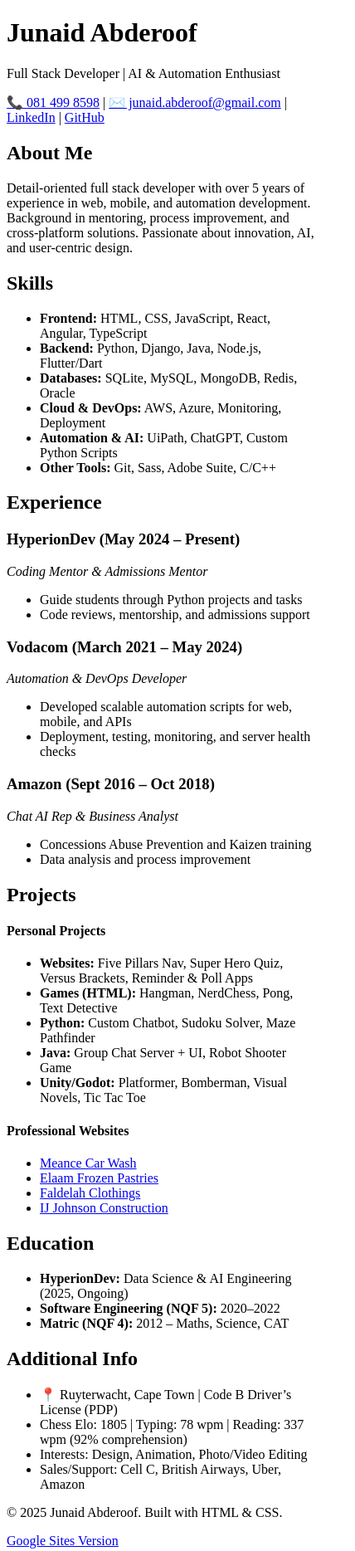
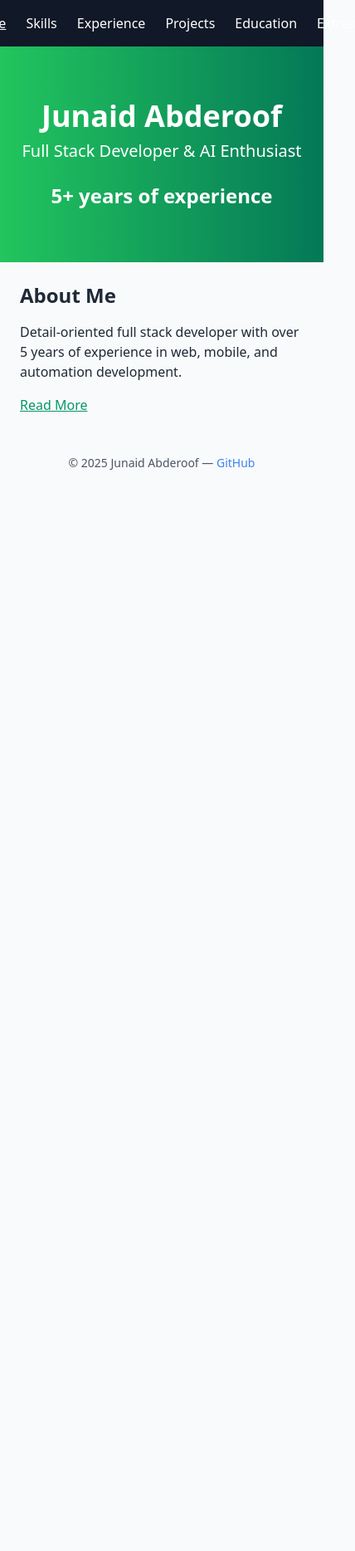
Before and after one commit to abderoofyt/cv, a plain HTML site: page index.html in a window 390 px wide. Shown: the whole page at 83% size, 428 px wide, since content can reach past the window. After the commit the page ends 844 px from the top, so only its background shows below. Drawn offline with nearby package versions, Linux system fonts and the light colour scheme.

Commit message:
Add files via upload

```diff
--- a/index.html
+++ b/index.html
@@ -1,119 +1,52 @@
+<!-- index.html -->
 <!DOCTYPE html>
 <html lang="en">
 <head>
   <meta charset="UTF-8" />
   <meta name="viewport" content="width=device-width, initial-scale=1.0"/>
-  <title>Junaid Abderoof | Full Stack Developer</title>
-  <link rel="stylesheet" href="styles.css" />
-  <link rel="preconnect" href="https://fonts.googleapis.com">
-  <link href="https://fonts.googleapis.com/css2?family=Inter:wght@400;700&display=swap" rel="stylesheet">
+  <title>Junaid Abderoof | Home</title>
+  <script src="https://cdn.tailwindcss.com"></script>
+  <script src="https://unpkg.com/aos@2.3.4/dist/aos.js"></script>
+  <link href="https://unpkg.com/aos@2.3.4/dist/aos.css" rel="stylesheet"/>
 </head>
-<body>
+<body class="bg-gray-50 text-gray-800">
+  <nav class="bg-gray-900 text-white p-4 flex justify-center space-x-6">
+    <a href="index.html" class="underline">Home</a>
+    <a href="skills.html">Skills</a>
+    <a href="experience.html">Experience</a>
+    <a href="projects.html">Projects</a>
+    <a href="education.html">Education</a>
+    <a href="extras.html">Extras</a>
+  </nav>
 
-  <header>
-    <div class="container">
-      <h1>Junaid Abderoof</h1>
-      <p>Full Stack Developer | AI & Automation Enthusiast</p>
-      <div class="contact">
-        <a href="tel:+27814998598">📞 081 499 8598</a> |
-        <a href="mailto:junaid.abderoof@gmail.com">✉️ junaid.abderoof@gmail.com</a> |
-        <a href="https://linkedin.com/in/junaid-abderoof" target="_blank">LinkedIn</a> |
-        <a href="https://github.com/abderoofyt" target="_blank">GitHub</a>
-      </div>
-    </div>
+  <header class="text-center py-16 bg-gradient-to-r from-green-500 to-emerald-700 text-white" data-aos="fade-in">
+    <h1 class="text-4xl font-bold">Junaid Abderoof</h1>
+    <p class="text-xl mt-2">Full Stack Developer & AI Enthusiast</p>
+    <p class="text-2xl font-semibold mt-6"><span id="years">0</span>+ years of experience</p>
   </header>
 
-  <section class="about container">
-    <h2>About Me</h2>
-    <p>Detail-oriented full stack developer with over 5 years of experience in web, mobile, and automation development. Background in mentoring, process improvement, and cross-platform solutions. Passionate about innovation, AI, and user-centric design.</p>
-  </section>
-
-  <section class="skills container">
-    <h2>Skills</h2>
-    <ul>
-      <li><strong>Frontend:</strong> HTML, CSS, JavaScript, React, Angular, TypeScript</li>
-      <li><strong>Backend:</strong> Python, Django, Java, Node.js, Flutter/Dart</li>
-      <li><strong>Databases:</strong> SQLite, MySQL, MongoDB, Redis, Oracle</li>
-      <li><strong>Cloud & DevOps:</strong> AWS, Azure, Monitoring, Deployment</li>
-      <li><strong>Automation & AI:</strong> UiPath, ChatGPT, Custom Python Scripts</li>
-      <li><strong>Other Tools:</strong> Git, Sass, Adobe Suite, C/C++</li>
-    </ul>
-  </section>
-
-  <section class="experience container">
-    <h2>Experience</h2>
-
-    <div class="job">
-      <h3>HyperionDev (May 2024 – Present)</h3>
-      <p><em>Coding Mentor & Admissions Mentor</em></p>
-      <ul>
-        <li>Guide students through Python projects and tasks</li>
-        <li>Code reviews, mentorship, and admissions support</li>
-      </ul>
-    </div>
-
-    <div class="job">
-      <h3>Vodacom (March 2021 – May 2024)</h3>
-      <p><em>Automation & DevOps Developer</em></p>
-      <ul>
-        <li>Developed scalable automation scripts for web, mobile, and APIs</li>
-        <li>Deployment, testing, monitoring, and server health checks</li>
-      </ul>
-    </div>
-
-    <div class="job">
-      <h3>Amazon (Sept 2016 – Oct 2018)</h3>
-      <p><em>Chat AI Rep & Business Analyst</em></p>
-      <ul>
-        <li>Concessions Abuse Prevention and Kaizen training</li>
-        <li>Data analysis and process improvement</li>
-      </ul>
+  <section class="max-w-3xl mx-auto p-6" data-aos="fade-up">
+    <h2 class="text-2xl font-bold mb-4">About Me</h2>
+    <p class="mb-4">Detail-oriented full stack developer with over 5 years of experience in web, mobile, and automation development.</p>
+    <button onclick="document.getElementById('moreAbout').classList.toggle('hidden')" class="text-emerald-600 underline">Read More</button>
+    <div id="moreAbout" class="mt-4 hidden">
+      <p>Background in mentoring, process improvement, and cross-platform solutions. Passionate about innovation, AI, and user-centric design.</p>
     </div>
   </section>
 
-  <section class="projects container">
-    <h2>Projects</h2>
-    <h4>Personal Projects</h4>
-    <ul>
-      <li><strong>Websites:</strong> Five Pillars Nav, Super Hero Quiz, Versus Brackets, Reminder & Poll Apps</li>
-      <li><strong>Games (HTML):</strong> Hangman, NerdChess, Pong, Text Detective</li>
-      <li><strong>Python:</strong> Custom Chatbot, Sudoku Solver, Maze Pathfinder</li>
-      <li><strong>Java:</strong> Group Chat Server + UI, Robot Shooter Game</li>
-      <li><strong>Unity/Godot:</strong> Platformer, Bomberman, Visual Novels, Tic Tac Toe</li>
-    </ul>
-
-    <h4>Professional Websites</h4>
-    <ul>
-      <li><a href="#">Meance Car Wash</a></li>
-      <li><a href="#">Elaam Frozen Pastries</a></li>
-      <li><a href="#">Faldelah Clothings</a></li>
-      <li><a href="#">IJ Johnson Construction</a></li>
-    </ul>
-  </section>
-
-  <section class="education container">
-    <h2>Education</h2>
-    <ul>
-      <li><strong>HyperionDev:</strong> Data Science & AI Engineering (2025, Ongoing)</li>
-      <li><strong>Software Engineering (NQF 5):</strong> 2020–2022</li>
-      <li><strong>Matric (NQF 4):</strong> 2012 – Maths, Science, CAT</li>
-    </ul>
-  </section>
-
-  <section class="extras container">
-    <h2>Additional Info</h2>
-    <ul>
-      <li>📍 Ruyterwacht, Cape Town | Code B Driver’s License (PDP)</li>
-      <li>Chess Elo: 1805 | Typing: 78 wpm | Reading: 337 wpm (92% comprehension)</li>
-      <li>Interests: Design, Animation, Photo/Video Editing</li>
-      <li>Sales/Support: Cell C, British Airways, Uber, Amazon</li>
-    </ul>
-  </section>
-
-  <footer>
-    <p>© 2025 Junaid Abderoof. Built with HTML & CSS.</p>
-    <p><a href="https://sites.google.com/view/junaidabderoof-cv/home" target="_blank">Google Sites Version</a></p>
+  <footer class="text-center py-6 text-sm text-gray-600">
+    © 2025 Junaid Abderoof — <a href="https://github.com/abderoofyt" class="text-blue-500">GitHub</a>
   </footer>
 
+  <script>
+    AOS.init();
+    let counter = document.getElementById("years");
+    let value = 0;
+    let interval = setInterval(() => {
+      counter.innerText = value;
+      value++;
+      if (value > 5) clearInterval(interval);
+    }, 200);
+  </script>
 </body>
 </html>
--- a/style.css
+++ b/style.css
@@ -1,58 +1,36 @@
 body {
   font-family: 'Inter', sans-serif;
   margin: 0;
-  padding: 0;
-  line-height: 1.6;
+  background: #f4f4f4;
   color: #333;
-  background: #f7f7f7;
 }
 
-.container {
-  width: 90%;
-  max-width: 960px;
-  margin: auto;
-  padding: 1rem 0;
+nav ul {
+  display: flex;
+  justify-content: center;
+  list-style: none;
+  background: #111;
+  padding: 1rem;
 }
 
-header {
-  background: #0d1321;
-  color: #fff;
-  padding: 2rem 0;
-  text-align: center;
+nav a {
+  color: white;
+  margin: 0 1rem;
+  text-decoration: none;
+  transition: color 0.3s ease;
+}
+nav a:hover {
+  color: #00c896;
 }
 
-.contact a {
-  color: #9ed8db;
-  margin: 0 5px;
-  text-decoration: none;
-}
-
-h2 {
-  color: #0d1321;
-  margin-top: 2rem;
-}
-
-section {
-  background: #fff;
-  margin-bottom: 1.5rem;
-  padding: 1.5rem;
-  border-radius: 8px;
-  box-shadow: 0 2px 5px rgba(0,0,0,0.05);
-}
-
-ul {
-  list-style-type: square;
-  padding-left: 1.2rem;
-}
-
-footer {
+.hero {
   text-align: center;
-  padding: 1rem;
-  background: #0d1321;
+  padding: 3rem 1rem;
+  background: linear-gradient(to right, #00c896, #007c60);
   color: white;
 }
 
-footer a {
-  color: #9ed8db;
-  text-decoration: underline;
+.counter {
+  font-size: 2rem;
+  font-weight: bold;
 }
```
Also changed, not shown: education.html (added, +43 -0 lines), experience.html (added, +59 -0 lines), extras.html (added, +38 -0 lines), projects.html (added, +49 -0 lines), script.js (added, +13 -0 lines), skills.html (added, +64 -0 lines).
